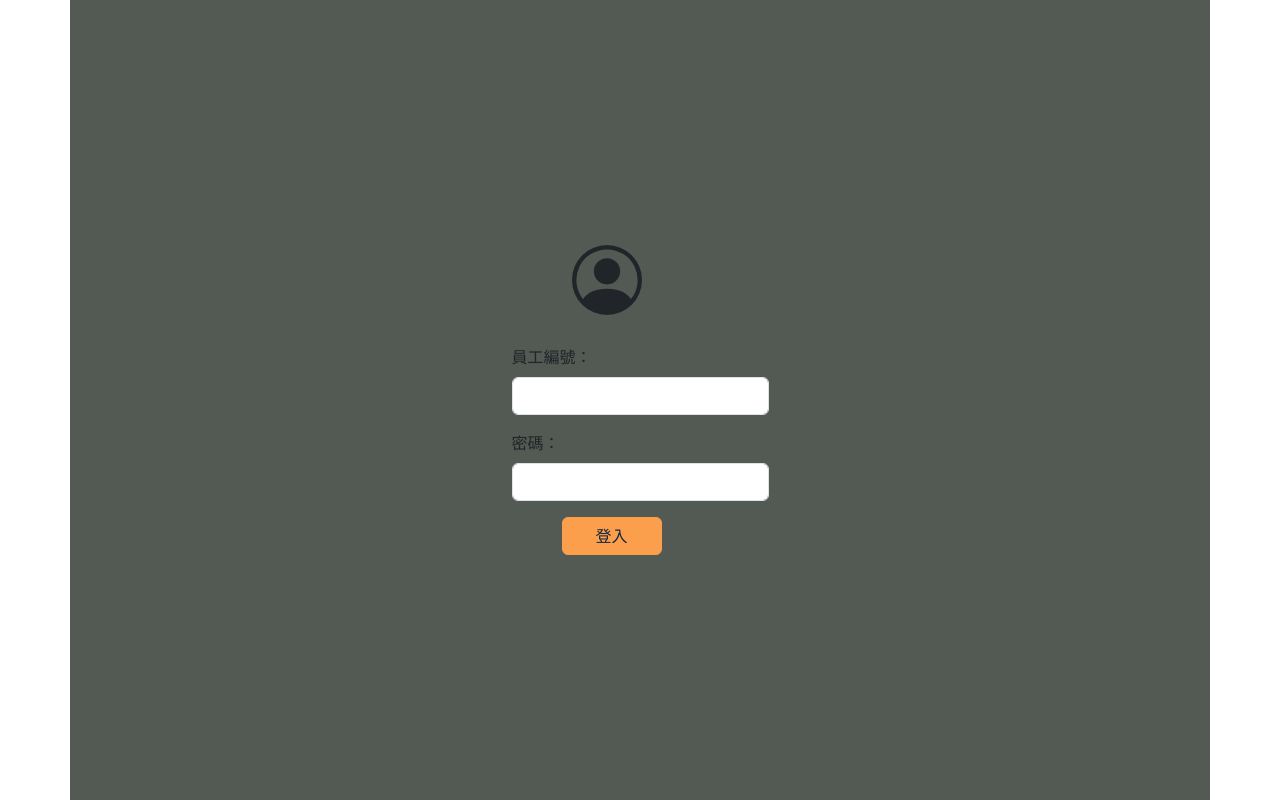
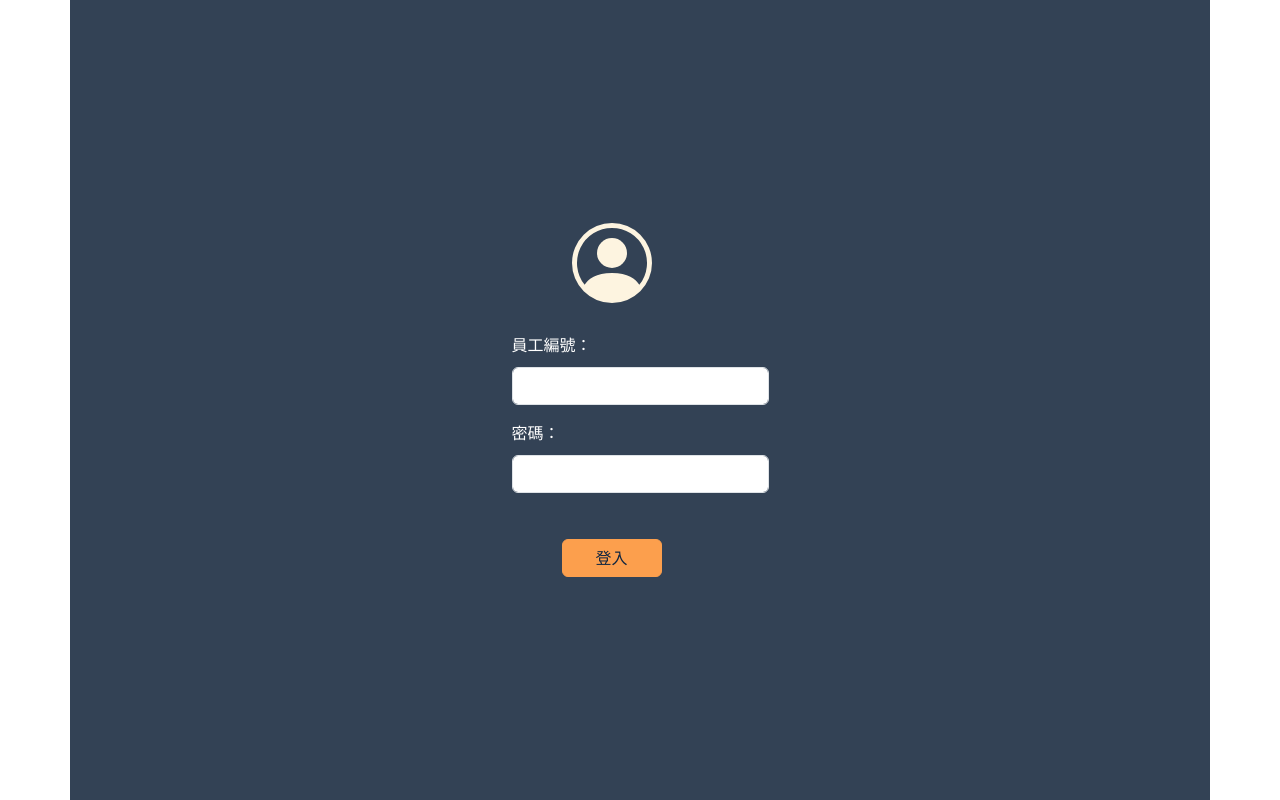
Before and after one commit to D1204463/Login_Permission_Web, a Vue app in the folder Login-Permission-Project-frontend/: page /login in a window 1280 px wide. Built offline with nearby package versions, Linux system fonts and the light colour scheme; a web font is replaced by a local one.

Commit message:
登入頁面顏色修改

```diff
--- a/Login-Permission-Project-frontend/src/components/Login.vue
+++ b/Login-Permission-Project-frontend/src/components/Login.vue
@@ -1,19 +1,19 @@
 <template>
-    <div class="container d-flex align-items-center justify-content-center vh-100" style="background-color: #535953;">
+    <div class="container d-flex align-items-center justify-content-center vh-100" style="background-color: #334255;">
         <form>
-            <div>
-                <svg xmlns="http://www.w3.org/2000/svg" width="70" height="70" fill="currentColor" class="bi bi-person-circle" style="margin-bottom: 30px;margin-left: 60px;" viewBox="0 0 16 16">
+            <div class="user-icon">
+                <svg xmlns="http://www.w3.org/2000/svg" width="80" height="80" fill="currentColor" class="bi bi-person-circle" style="margin-bottom: 30px;margin-left: 60px;" viewBox="0 0 16 16">
                 <path d="M11 6a3 3 0 1 1-6 0 3 3 0 0 1 6 0"/>
                 <path fill-rule="evenodd" d="M0 8a8 8 0 1 1 16 0A8 8 0 0 1 0 8m8-7a7 7 0 0 0-5.468 11.37C3.242 11.226 4.805 10 8 10s4.757 1.225 5.468 2.37A7 7 0 0 0 8 1"/>
                 </svg>
 
             </div>
             <div class="mb-3 ">
-                <label for="exampleInputEmail1" class="form-label">員工編號：</label>
-                <input type="email" class="form-control" id="exampleInputEmail1" aria-describedby="emailHelp">
+                <label for="exampleInputEmail1" class="lp-form-label">員工編號：</label>
+                <input type="number" class="form-control" id="exampleInputEmail1" aria-describedby="emailHelp">
             </div>
             <div class="mb-3">
-                <label for="exampleInputPassword1" class="form-label">密碼：</label>
+                <label for="exampleInputPassword1" class="lp-form-label">密碼：</label>
                 <input type="password" class="form-control" id="exampleInputPassword1">
             </div>
             <button type="submit" class="login-btn btn lp-btn-primary">登入</button>
@@ -29,5 +29,13 @@
 .login-btn{
     width:100px;
     margin-left: 50px;
+    margin-top: 30px;
+}
+.lp-form-label{
+    color: #ffff ;
+    margin-bottom: 10px;
+}
+.user-icon{
+    color: #fdf4e0;
 }
 </style>
```
